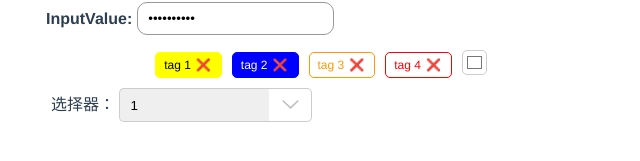
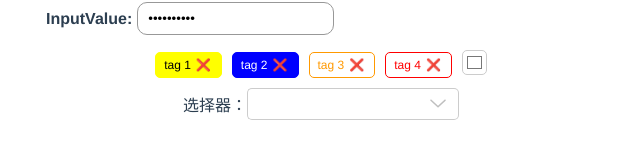
Before and after one commit to d-shijie/dant-vue, a Vue app: page / in a window 1280 px wide. Shown: the part 361-522 px from the top of the page, without its empty margins (319-959 px from the left). Built offline with nearby package versions, Linux system fonts and the light colour scheme.

Commit message:
feat: select component

```diff
--- /dev/null
+++ b/src/dant/components/poper/DPoper.vue
@@ -0,0 +1,30 @@
+<template>
+  <div v-if="modelValue" :style="{'width': width}" class="d-poper">
+    <slot name="title" />
+    <slot name="content" />
+  </div>
+</template>
+
+<script setup lang="ts">
+defineProps({
+  modelValue: {
+    type: Boolean,
+    default: false
+  },
+  width: {
+    type: [String, Number],
+    default: 150
+  }
+})
+</script>
+
+<style scoped lang="scss">
+.d-poper {
+  position: absolute;
+  z-index: 10000;
+  background-color: #fff;
+  border: 1px solid #ccc;
+  padding: 24px;
+  border-radius: 5px;
+}
+</style>
--- a/src/dant/components/select/DSelect.vue
+++ b/src/dant/components/select/DSelect.vue
@@ -1,118 +1,214 @@
 <template>
-  <div class="d-select" @click="handleClick">
-    <label for="d-select">{{ label }}
-      <select id="d-select">
-        <option value="1">
-          1
-        </option>
-        <option value="2">
-          2
-        </option>
-        <option value="3">
-          3
-        </option>
-        <option value="4">
-          4
-        </option>
-      </select>
-    </label>
-    <span class="d-select__icon">
-      <img :class="[extendPopover?'d-select__icon__active':'d-select__icon__deActive']" src="../../assets/icons/line_down.svg" alt="">
+  <div class="d-select">
+    <span class="d-select__wrapper" @click="handleSelectClick">
+      {{ label }}
+      <span id="d-select" :style="[{border: (extendPopover ? '1px solid #409eff' : '')}]">
+        {{ activeOption }}
+      </span>
+      <span :style="[{border: (extendPopover ? '1px solid #409eff' : '')}]" class="d-select__icon">
+        <img
+          :class="[extendPopover ? 'd-select__icon__active' : 'd-select__icon__deActive']"
+          src="../../assets/icons/line_down.svg" alt="">
+      </span>
     </span>
+    <div v-show="extendPopover" class="d-select__little" />
+    <ul v-show="extendPopover" class="d-select__options">
+      <li
+        v-for="(item, index) in data" :key="index" class="d-select__option"
+        :class="{'d-select__option__active': item.value === modelValue}" @click="handleOptionClick(item.value)">
+        {{ item.label }}
+      </li>
+    </ul>
   </div>
 </template>
 
 <script setup lang="ts">
-import { ref } from 'vue'
-defineProps({
+import { computed } from '@vue/reactivity'
+import { PropType, ref } from 'vue'
+// import DPoper from '../poper/DPoper.vue'
+interface DantSelect {
+  value: string | number
+  label: string | number
+}
+const props = defineProps({
   modelValue: {
     type: [String, Number],
     default: ''
+  },
+  data: {
+    type: Array as PropType<DantSelect[]>,
+    default: () => []
   },
   label: {
     type: String,
     default: ''
   }
 })
-const emits = defineEmits(['handleClick'])
+const emits = defineEmits(['handleSelectClick', 'update:modelValue', 'handleChange'])
 const extendPopover = ref<boolean>(false)
-const handleClick = () => {
+const handleSelectClick = () => {
   extendPopover.value = !extendPopover.value
-  emits('handleClick', extendPopover.value)
+  emits('handleSelectClick', extendPopover.value)
 }
+const handleOptionClick = (value: number | string) => {
+  extendPopover.value = !extendPopover.value
+  // 选择当前已选择的项不做处理
+  if (value === props.modelValue) {
+    return
+  }
+  emits('update:modelValue', value)
+  emits('handleChange', value)
+}
+// 已选择的项的label
+const activeOption = computed(() => {
+  return props.data.find(item => {
+    return item.value === props.modelValue
+  })?.label
+})
 </script>
 
 <style scoped lang="scss">
 .d-select {
+  display: inline-flex;
+  flex-direction: column;
+}
+
+.d-select__wrapper {
   cursor: pointer;
-  margin: 5px;
-  display: flex;
+  padding: 5px 0;
+  display: inline-flex;
   align-items: center;
+
   #d-select {
     cursor: pointer;
     min-width: 150px;
     padding: 0 10px;
-    height: 34px;
-    outline: none;
+    line-height: 30px;
+    text-align: left;
+    display: inline-block;
+    height: 30px;
+    outline: none !important;
     border-radius: 5px 0 0 5px;
     border: 1px solid #ccc;
-    border-right: none;
-    appearance:none;
+    border-right: none !important;
+    appearance: none;
+
   }
+
   .d-select__icon {
     position: relative;
     display: block;
-    height: 32px;
+    height: 30px;
     padding: 0 5px;
     border: 1px solid #ccc;
-    border-left: none;
+    border-left: none !important;
     border-radius: 0 5px 5px 0;
-    line-height: 34px;
+    line-height: 30px;
     text-align: center;
-    img{
+
+    img {
       width: 80%;
       height: 100%;
     }
   }
 }
+
+.d-select__little {
+  width: 8px;
+  height: 8px;
+  position: relative;
+  top: 5px;
+  left: 50%;
+  transform: rotate(45deg);
+  z-index: 10;
+  background-color: #fff;
+  border: 1px solid #ccc;
+  border-bottom: none;
+  border-right: none;
+}
+
+.d-select__options {
+  position: relative;
+  overflow: auto;
+  z-index: 1;
+  padding: 5px 0;
+  background-color: #fff;
+  border-radius: 5px;
+  border: 1px solid #ccc;
+  margin-top: 0;
+  box-shadow: 2px 2px 10px rgba(0, 0, 0, .1), -2px 2px 10px rgba(0, 0, 0, .1);
+  max-height: 274px;
+
+  .d-select__option {
+    list-style: none;
+    cursor: pointer;
+    padding: 10px 18px;
+    text-align: left;
+    background-color: #fff;
+
+    &:hover {
+      background-color: #f4f4f5;
+      color: #409eff;
+      font-weight: 600;
+    }
+  }
+}
+
+.d-select__option__active {
+  color: #409eff !important;
+  font-weight: 600 !important;
+}
+
 .d-select__icon__active {
   animation: IRotate ease-in .35s;
   transform: rotate(-180deg);
 }
+
 @keyframes IRotate {
   0% {
     transform: rotate(0deg);
   }
+
   25% {
     transform: rotate(-45deg);
   }
- 50% {
+
+  50% {
     transform: rotate(-90deg);
   }
+
   75% {
     transform: rotate(-135deg);
   }
+
   100% {
     transform: rotate(-180deg);
   }
 }
+
 .d-select__icon__deActive {
   animation: IDeRotate ease-in .35s;
   transform: rotate(0deg);
+
 }
+
 @keyframes IDeRotate {
   0% {
     transform: rotate(-180deg);
   }
+
   25% {
     transform: rotate(-135deg);
   }
- 50% {
+
+  50% {
     transform: rotate(-90deg);
   }
+
   75% {
     transform: rotate(-45deg);
   }
+
   100% {
     transform: rotate(0deg);
   }
--- a/src/dant/comps.ts
+++ b/src/dant/comps.ts
@@ -6,6 +6,7 @@ import DInput from './components/input/DInput.vue'
 import DSwiper from './components/swiper/DSwiper.vue'
 import DTag from './components/tag/DTag.vue'
 import DColorPicker from './components/colorPicker/DColorPicker.vue'
+import DPoper from './components/poper/DPoper.vue'
 export const comps = [
   DButton,
   DDialog,
@@ -13,5 +14,6 @@ export const comps = [
   DInput,
   DSwiper,
   DTag,
-  DColorPicker
+  DColorPicker,
+  DPoper
 ]
--- a/src/views/HomeView.vue
+++ b/src/views/HomeView.vue
@@ -20,7 +20,10 @@
       {{ item.label }}
     </DTag>
     <DColorPicker v-model="defaultBgc" size="small" @handle-change="changeBgc" />
-    <DSelect label="选择器：" />
+    <div>
+      <DSelect v-model="selectValue" label="选择器：" :data="selectData" @handle-change="selectChange" />
+    </div>
+
     <DDialog v-model="isShowDialog" animation="scale" width="40%" title="Dialog" @close="dialogClose">
       <div>我是dialog内容！！！</div>
       <template #footer>
@@ -41,7 +44,10 @@
 import { ref } from 'vue'
 import message from '@/dant/components/message'
 import messageBox from '@/dant/components/messageBox/index'
-
+interface ISelectData{
+  value:string|number
+  label:string|number
+}
 const iconWarn = require('@/dant/assets/icons/warn.png')
 const iconSuccess = require('@/dant/assets/icons/success.png')
 const iconDanger = require('@/dant/assets/icons/danger.png')
@@ -74,6 +80,21 @@ const tags = ref([
   }
 ])
 const defaultBgc = ref<string>('#ffffff')
+const selectData = ref<ISelectData[]>([
+  {
+    label: 'option 1',
+    value: 1
+  },
+  {
+    label: 'option 2',
+    value: 2
+  },
+  {
+    label: 'option 3',
+    value: 3
+  }
+])
+const selectValue = ref()
 const btnClick = (): void => {
   message({ type: 'warn', message: '警告 警告！！！', closable: true, animation: 'translate' })
 }
@@ -92,6 +113,9 @@ const tagClose = () => {
 const changeBgc = (color:string) => {
   document.body.style.backgroundColor = color
 }
+const selectChange = (value:string|number) => {
+  console.log(value)
+}
 </script>
 
 <style scoped lang="scss">
--- a/vue.config.js
+++ b/vue.config.js
@@ -1,4 +1,5 @@
 const { defineConfig } = require('@vue/cli-service')
 module.exports = defineConfig({
   transpileDependencies: true
+
 })
```
